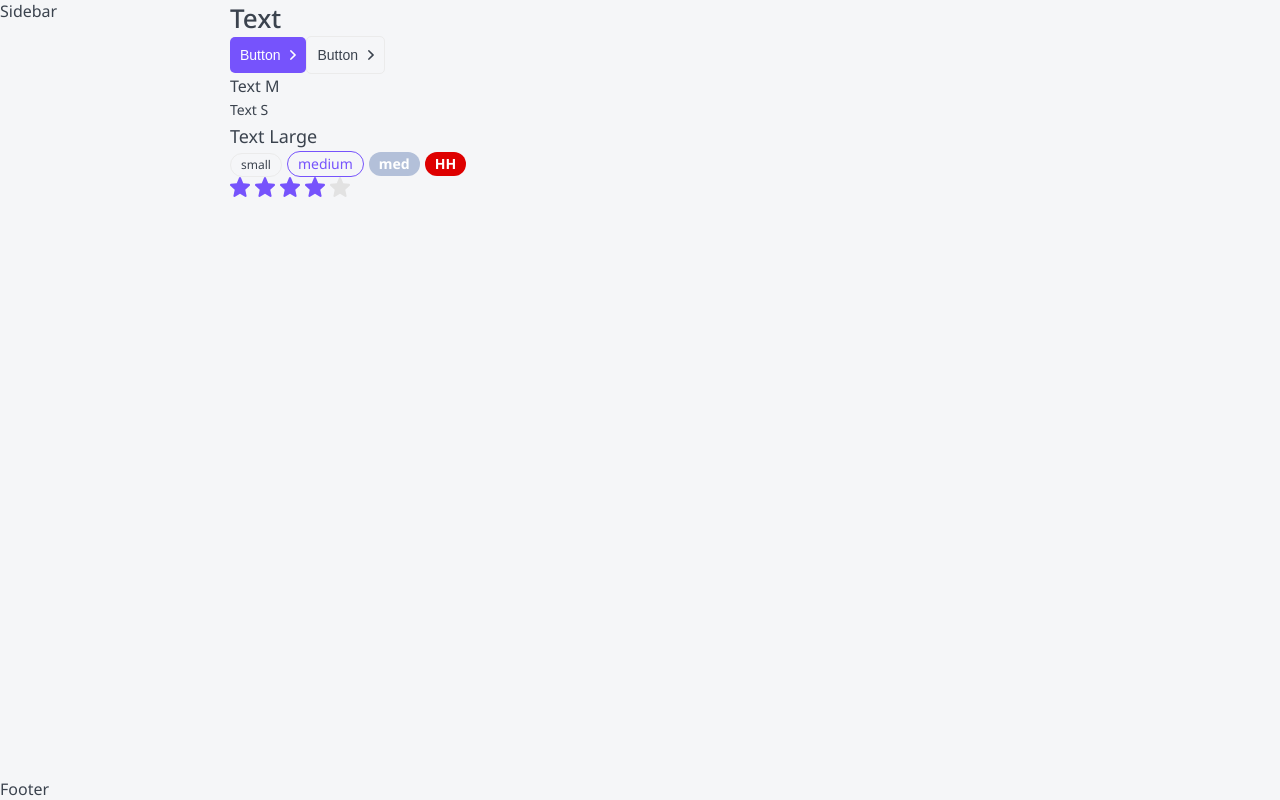
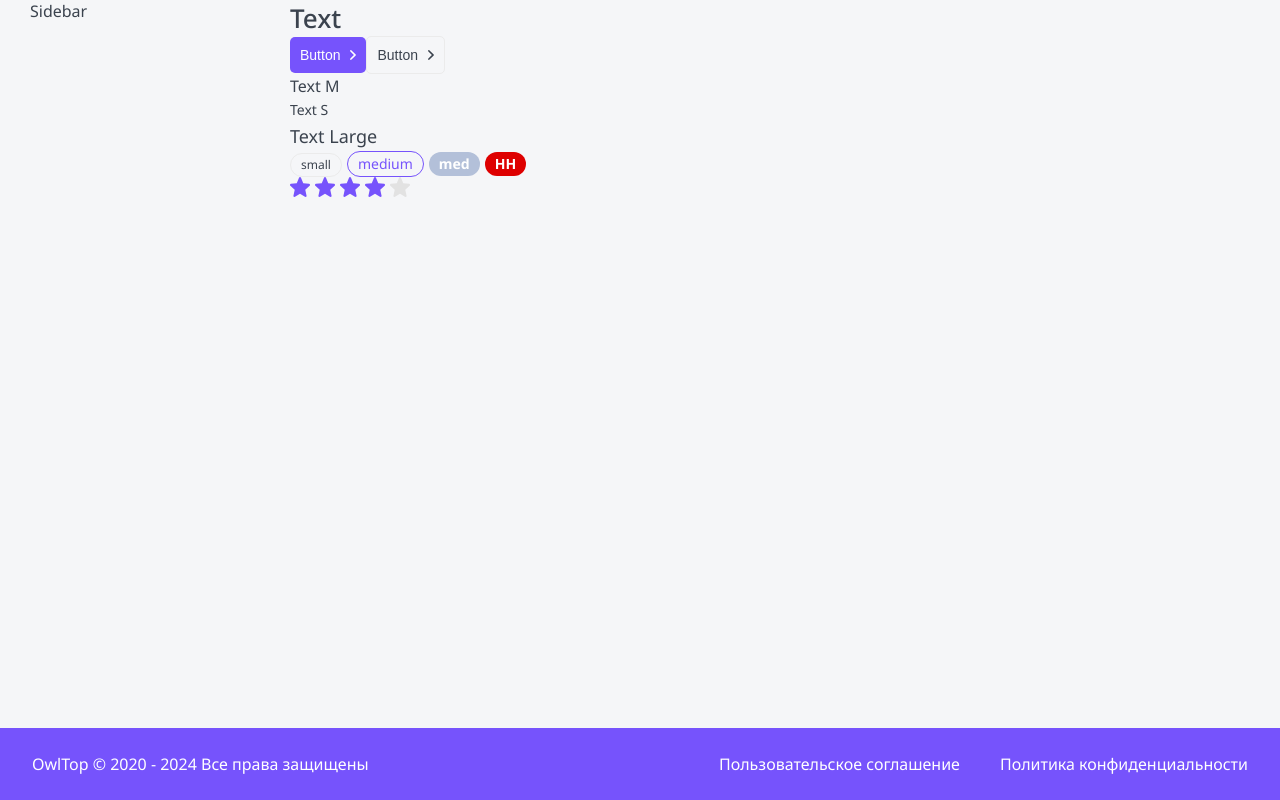
Before and after one commit to CallMeMaksimG/top-app, a Next.js app: page / in a window 1280 px wide. Built offline with nearby package versions, Linux system fonts and the light colour scheme.

Commit message:
Сверстать и стилизовать footer

```diff
--- a/package.json
+++ b/package.json
@@ -11,6 +11,7 @@
     "stylelint": "stylelint \"**/*.css\" --fix"
   },
   "dependencies": {
+    "date-fns": "^3.1.0",
     "next": "14.0.4",
     "react": "^18",
     "react-dom": "^18"
--- a/src/layout/Footer/Footer.module.scss
+++ b/src/layout/Footer/Footer.module.scss
@@ -0,0 +1,24 @@
+.footer {
+    display: grid;
+    background-color: var(--primary);
+    color: var(--white);
+    grid-template-columns: 1fr auto auto;
+    padding: 25px 32px;
+    gap: 10px 40px;
+    align-content: center;
+    font-size: 16px;
+
+    a {
+        color: var(--white);
+        text-decoration: none;
+        transition: color .2s ease-in-out;
+
+        &:hover {
+            color: var(--grey-light);
+        }
+    }
+
+    @media (max-width: 765px) {
+        grid-template-columns: 1fr;
+    }
+}
--- a/src/layout/Footer/Footer.tsx
+++ b/src/layout/Footer/Footer.tsx
@@ -1,6 +1,14 @@
 import { FooterProps } from './Footer.props';
 import styles from './Footer.module.scss';
+import cn from 'classnames';
+import { format } from 'date-fns';
 
-export const Footer = ({ ...props }: FooterProps): JSX.Element => {
-    return <div {...props}>Footer</div>;
+export const Footer = ( {className, ...props }: FooterProps): JSX.Element => {
+    return (
+        <footer className={cn(className, styles.footer)} {...props}>
+                <div>OwlTop © 2020 - {format(new Date(), 'yyyy')} Все права защищены</div>
+                <a href='!#'>Пользовательское соглашение</a>
+                <a href='!#'>Политика конфиденциальности</a>
+        </footer>
+    );
 };
--- a/src/layout/Layout.module.scss
+++ b/src/layout/Layout.module.scss
@@ -3,6 +3,7 @@
     grid-template-columns: auto 230px minmax(320px, 1200px) auto;
     grid-template-rows: auto 1fr auto;
     min-height: 100vh;
+    gap: 0 30px;
     grid-template-areas:
         '. header header .'
         '. sidebar body .'
```
Also changed, not shown: 1 other file (tests, documents, lock files or other folders).
